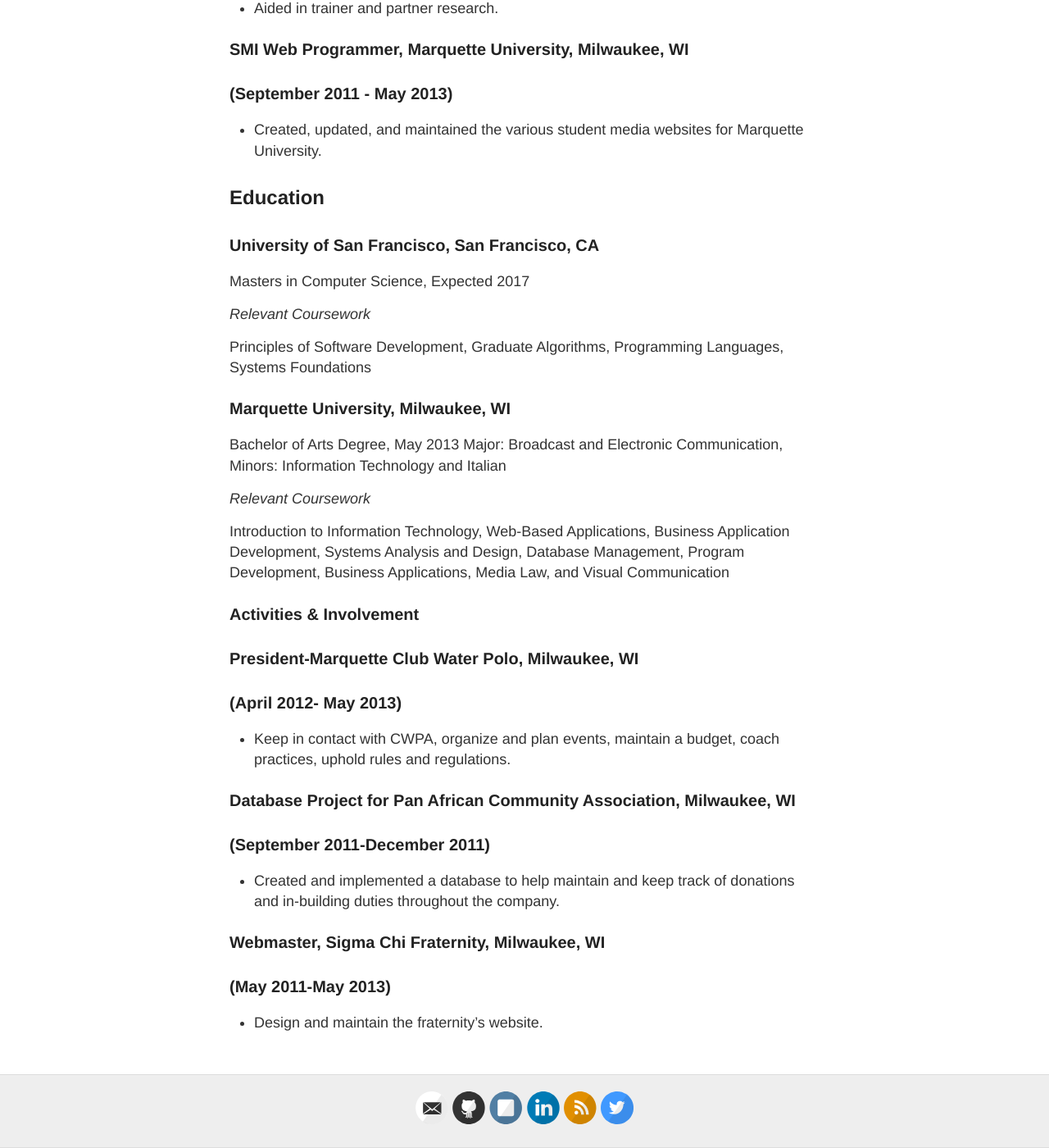
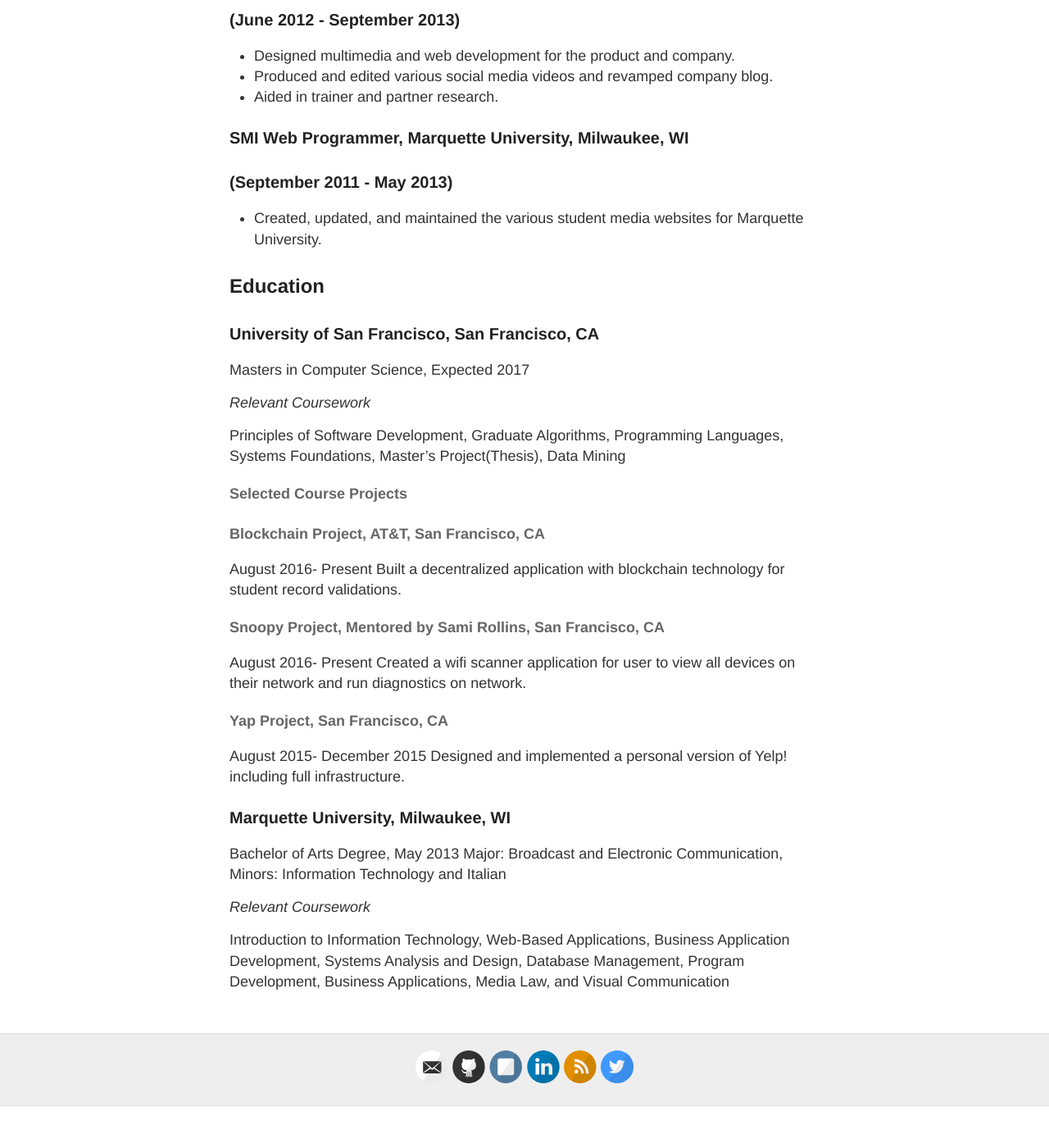
Before and after one commit to HoneyBadger123/jaketarnow.github.io, a Jekyll site: the page built from cv.md, in a window 1280 px wide and 1400 px high, scrolled down 1760 px. Shown: the whole window at 82% size. Built offline with Jekyll 4.4.1, drawn with Linux system fonts in a browser that asks for light colours; after the commit the page ends 3109 px from its top, so only the background shows below that; some of the changed text lies outside the part shown.

Commit message:
Update cv

```diff
--- a/cv.md
+++ b/cv.md
@@ -6,21 +6,21 @@ permalink: /cv/
 
 ## Technical Proficiencies
 <table cellspacing = "0px" cellborder = "0px" border = "2px" style="border: black;">
-<tr><td align="left" width="300px;">Java (Intermediate)</td><td align="left" width="300px;">Unix/Linux (Intermediate)</td><td align="left" width="300px;">HTML5 (Proficient)</td></tr>
-<tr><td align="left" width="300px;">JavaScript (Intermediate)</td><td align="left" width="300px;">Python (Beginner)</td><td>CSS3 (Proficient)</td></tr>
-<tr><td align="left" width="300px;">C (Intermediate)</td><td align="left" width="300px;">MySQL/T-SQL (Proficient)</td><td>PHP (Intermediate)</td></tr>
+<tr><td align="left" width="300px;">Java (Intermediate)</td><td align="left" width="300px;">Unix/Linux (Intermediate)</td><td align="left" width="300px;">Python (Beginner)</td></tr>
+<tr><td align="left" width="300px;">JavaScript (Intermediate)</td><td align="left" width="300px;">NoSQL (Intermediate)</td><td>Objective-C (Beginner)</td></tr>
+<tr><td align="left" width="300px;">C (Intermediate)</td><td align="left" width="300px;">MySQL/T-SQL (Intermediate)</td><td>HTML5/CSS3 (Proficient)</td></tr>
 </table>
 
 ## Work History
 
+### Associate Developer, Zeta Global, Redwood City, CA
+### (August 2016 - Present)
 ### Associate Developer, Acxiom, Redwood City, CA
-
-### (April 2015 - Present)
+### (April 2015 - August 2016)
 * Lead developer for various Fortune 500 clients. Improve efficiency of both front-end and back-end.
 * Build large scalable applications for global email campaigns and reusable components to form team applications.
 
 ### Content Specialist, Acxiom, Redwood City, CA
-
 ### (November 2013 - April 2015)
 * Front End Developer for various Fortune 500 clients.
 * Build JavaScript parsing applications for global email campaigns.
@@ -28,36 +28,30 @@ permalink: /cv/
 * Consulted and troubleshot on personalization, data migration, omniture tracking and URL issues.
 
 ### Front End Developer (Consulting), Diablo Custom Publishing, Walnut Creek, CA
-
 ### (September 2013 - November 2013)
 * Tackled a wide variety of coding bugs and implemented new development.
 * Brainstormed, prototyped, and published new concepts and approaches with recognized speed.
 
 ### Business Development Associate, GAIN Fitness, San Francisco, CA
-
 ### (September 2013 - November 2013)
 * Built partner development, client relationships, and content marketing plans.
 * Developed strategy and outreach to targeted trainers resulting in an elite trainer database.
 
 ### Intern, Diablo Custom Publications, Diablo Magazine, Walnut Creek, CA
-
 ### (June 2013 - September 2013)
 * Performed database analytics on website visits and asset downloads.
 * Focused on database mining for marketing automation systems.
 * Assisted in overall marketing success through implementation of new website functionality.
 
 ### Intern, GAIN Fitness, San Francisco, CA
-
 ### (June 2012 - September 2013)
 * Designed multimedia and web development for the product and company.
 * Produced and edited various social media videos and revamped company blog.
 * Aided in trainer and partner research.
 
 ### SMI Web Programmer, Marquette University, Milwaukee, WI
-
 ### (September 2011 - May 2013)
 * Created, updated, and maintained the various student media websites for Marquette University.
-
 
 
 ## Education
@@ -67,7 +61,21 @@ Masters in Computer Science, Expected 2017
 
 _Relevant Coursework_
 
-Principles of Software Development, Graduate Algorithms, Programming Languages, Systems Foundations
+Principles of Software Development, Graduate Algorithms, Programming Languages, Systems Foundations, Master's Project(Thesis), Data Mining
+
+#### Selected Course Projects
+#### Blockchain Project, AT&T, San Francisco, CA
+August 2016- Present
+Built a decentralized application with blockchain technology for student record validations.
+
+#### Snoopy Project, Mentored by Sami Rollins, San Francisco, CA
+August 2016- Present
+Created a wifi scanner application for user to view all devices on their network and run diagnostics on network.
+
+#### Yap Project, San Francisco, CA
+August 2015- December 2015
+Designed and implemented a personal version of Yelp! including full infrastructure.
+
 
 ### Marquette University, Milwaukee, WI
 Bachelor of Arts Degree, May 2013
@@ -76,21 +84,3 @@ Major: Broadcast and Electronic Communication, Minors: Information Technology an
 _Relevant Coursework_
 
 Introduction to Information Technology, Web-Based Applications, Business Application Development, Systems Analysis and Design, Database Management, Program Development, Business Applications, Media Law, and Visual Communication
-
-
-### Activities & Involvement
-
-### President-Marquette Club Water Polo, Milwaukee, WI
-
-### (April 2012- May 2013)
-* Keep in contact with CWPA, organize and plan events, maintain a budget, coach practices, uphold rules and regulations.
-
-### Database Project for Pan African Community Association, Milwaukee, WI
-
-### (September 2011-December 2011)
-* Created and implemented a database to help maintain and keep track of donations and in-building duties throughout the company.
-
-### Webmaster, Sigma Chi Fraternity, Milwaukee, WI
-
-### (May 2011-May 2013)
-* Design and maintain the fraternity’s website.
```
